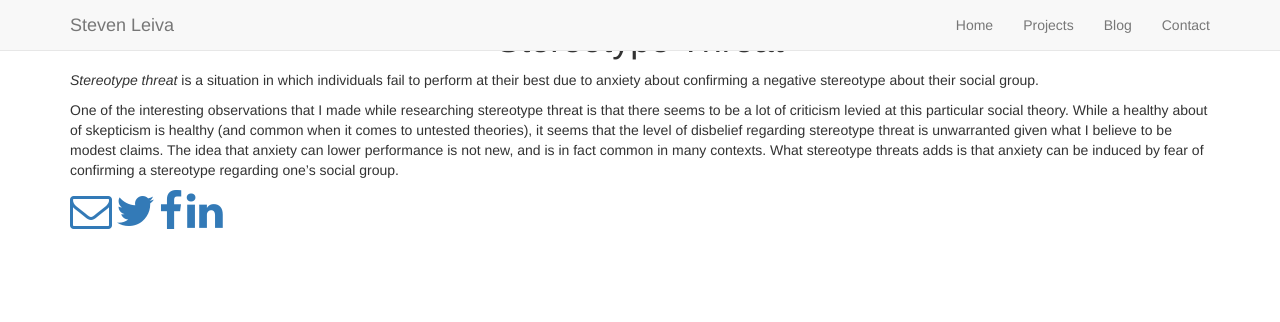
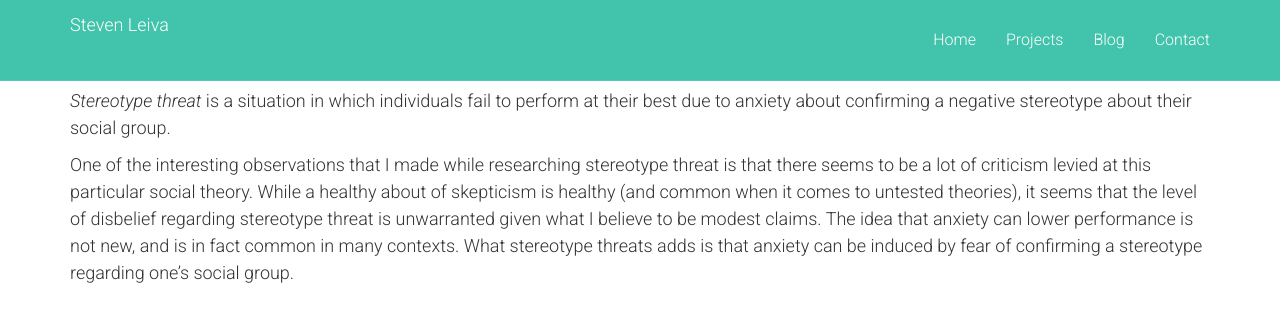
Before and after one commit to StevenXL/stevenxl.github.io, a Jekyll site: the page built from _posts/2015-08-16-stereotype-threat.markdown, in a window 1280 px wide. Shown: the top 322 px of the page. Built offline with Jekyll 4.4.1, drawn with Linux system fonts in a browser that asks for light colours; nearby versions of some CDN libraries; Markdown is read by kramdown in place of the engine named in the settings.

Commit message:
Change head content to conform to Vitality theme.

```diff
--- a/_includes/head.html
+++ b/_includes/head.html
@@ -1,30 +1,38 @@
 <head>
   <meta charset="utf-8">
-  <meta http-equiv="X-UA-Compatible" content="IE=edge">
-  <meta name="viewport" content="width=device-width, initial-scale=1">
-
+  <meta name="viewport" content="width=device-width, initial-scale=1.0, user-scalable=no">
+  <meta name="description" content="{% if page.excerpt %}{{ page.excerpt | strip_html | strip_newlines | truncate: 160 }}{% else %}{{ site.description }}{% endif %}">
+  <meta name="author" content="Steven Leiva">
   <title>{% if page.title %}{{ page.title }}{% else %}{{ site.title }}{% endif %}</title>
-  <meta name="description" content="{% if page.excerpt %}{{ page.excerpt | strip_html | strip_newlines | truncate: 160 }}{% else %}{{ site.description }}{% endif %}">
 
   <link rel="canonical" href="{{ page.url | replace:'index.html','' | prepend: site.baseurl | prepend: site.url }}">
   <link rel="alternate" type="application/rss+xml" title="{{ site.title }}" href="{{ "/feed.xml" | prepend: site.baseurl | prepend: site.url }}" />
 
-  <!-- Bootstrap -->
-  <link rel="stylesheet" href="https://maxcdn.bootstrapcdn.com/bootstrap/3.3.5/css/bootstrap.min.css">
+  <!-- Bootstrap Core CSS -->
+  <link href="assets/css/bootstrap/bootstrap.min.css" rel="stylesheet" type="text/css">
 
-  <!-- Custom CSS -->
-  <link rel="stylesheet" href="{{ "/css/custom.css" | prepend: site.baseurl }}">
+  <!-- Retina.js - Load first for faster HQ mobile images. -->
+  <script src="assets/js/plugins/retina/retina.min.js"></script>
 
-  <!-- Favicon -->
-  <link rel="icon" type="image/png" href="img/favicon.png">
+  <!-- Font Awesome -->
+  <link href="assets/font-awesome/css/font-awesome.min.css" rel="stylesheet" type="text/css">
 
-  <!-- Font Awesome-->
-  <link rel="stylesheet" href="https://maxcdn.bootstrapcdn.com/font-awesome/4.4.0/css/font-awesome.min.css">
+  <!-- Default Fonts -->
+  <link href='http://fonts.googleapis.com/css?family=Roboto:400,100,100italic,300,300italic,400italic,500,500italic,700,700italic,900,900italic' rel='stylesheet' type='text/css'>
+  <link href='http://fonts.googleapis.com/css?family=Raleway:400,100,200,300,600,500,700,800,900' rel='stylesheet' type='text/css'>
 
-  <!-- HTML5 shim and Respond.js for IE8 support of HTML5 elements and media queries -->
-  <!-- WARNING: Respond.js doesn't work if you view the page via file:// -->
+  <!-- Plugin CSS -->
+  <link href="assets/css/plugins/owl-carousel/owl.carousel.css" rel="stylesheet" type="text/css">
+  <link href="assets/css/plugins/owl-carousel/owl.theme.css" rel="stylesheet" type="text/css">
+  <link href="assets/css/plugins/owl-carousel/owl.transitions.css" rel="stylesheet" type="text/css">
+  <link href="assets/css/plugins/magnific-popup.css" rel="stylesheet" type="text/css">
+  <link href="assets/css/plugins/background.css" rel="stylesheet" type="text/css">
+  <link href="assets/css/plugins/animate.css" rel="stylesheet" type="text/css">
+  <link href="assets/css/vitality-turquoise.css" rel="stylesheet" type="text/css">
+
+  <!-- IE8 support for HTML5 elements and media queries -->
   <!--[if lt IE 9]>
-    <script src="https://oss.maxcdn.com/html5shiv/3.7.2/html5shiv.min.js"></script>
-    <script src="https://oss.maxcdn.com/respond/1.4.2/respond.min.js"></script>
+    <script src="https://oss.maxcdn.com/libs/html5shiv/3.7.0/html5shiv.js"></script>
+    <script src="https://oss.maxcdn.com/libs/respond.js/1.3.0/respond.min.js"></script>
   <![endif]-->
 </head>
```
